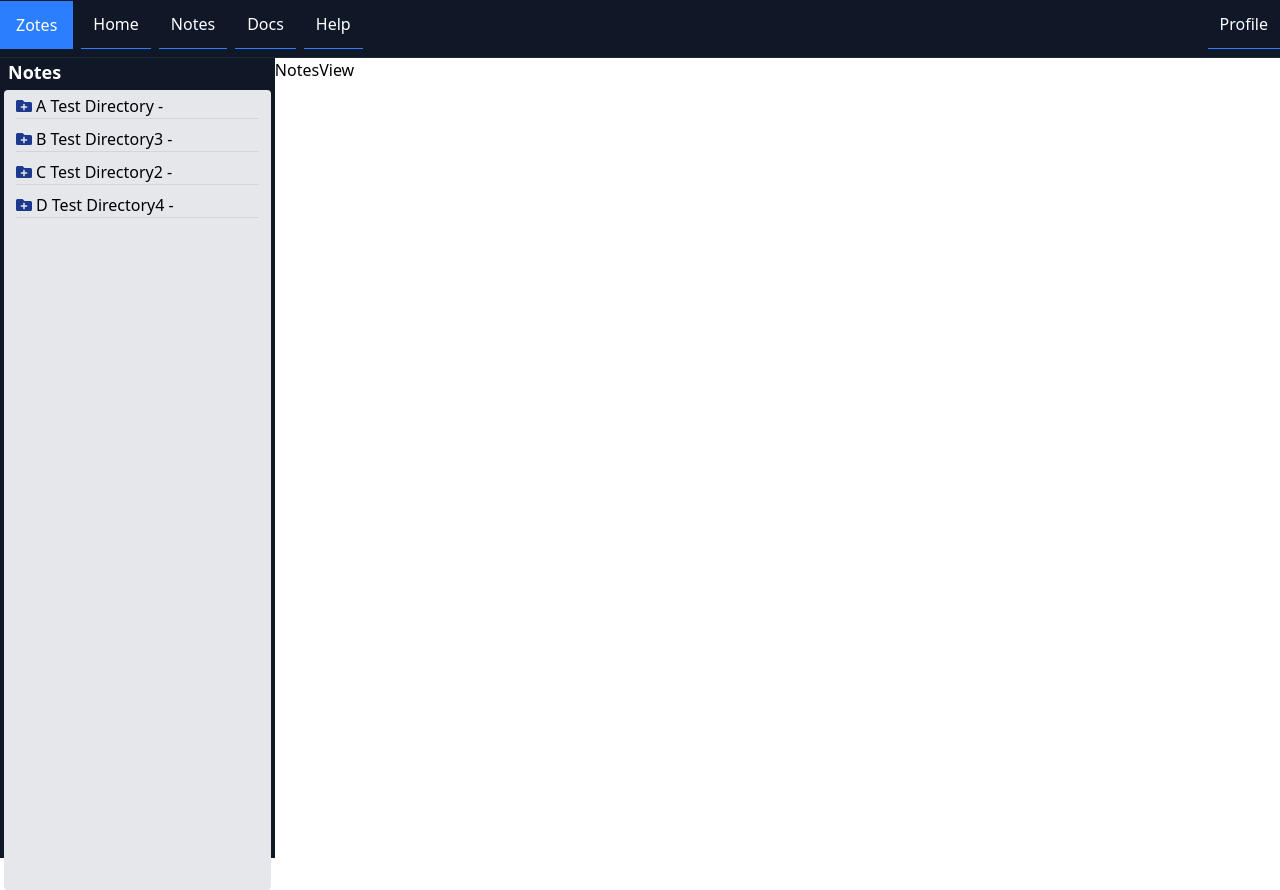
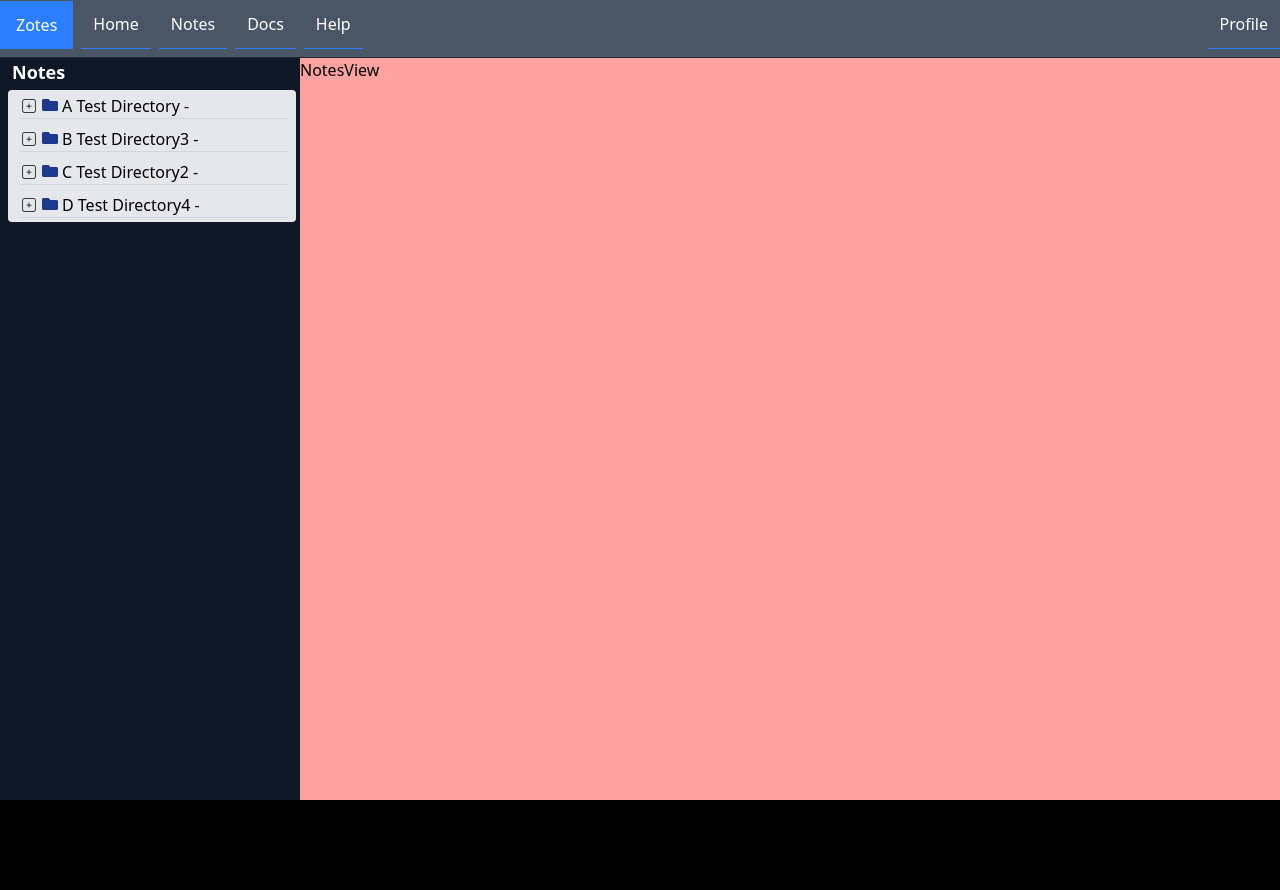
Before and after one commit to cwilliamson29/zotes, a React (Vite) app: page /user in a window 1280 px wide. After the commit the page ends 800 px from the top, so only its background shows below. Built offline with nearby package versions, Linux system fonts and the light colour scheme.

Commit message:
working on directory view

```diff
--- a/src/components/notes/DisplayDirecories.jsx
+++ b/src/components/notes/DisplayDirecories.jsx
@@ -2,7 +2,8 @@ import {useState} from 'react'
 import {sortDirectoriesByName} from "../../helpers/sidebarHelper.js";
 import {Transition} from "@headlessui/react";
 import {useData} from "../../hooks/useData.jsx";
-import {FaFolderMinus, FaFolderPlus} from "react-icons/fa";
+import {FaFolder, FaFolderOpen} from "react-icons/fa";
+import {CiSquareMinus, CiSquarePlus} from "react-icons/ci";
 
 function DisplayDirectories({directory}) {
     const {children} = useData()
@@ -11,13 +12,24 @@ function DisplayDirectories({directory}) {
     const sortedDirectories = sortDirectoriesByName(children)
 
     return (
-        <div className={"mx-3 py-1 overflow-hidden "}>
-            <div className="flex flex-row content-center  border-b-1 border-gray-300" onClick={() => setExpanded(!expanded)}>
+        <div className={"pl-3 py-1 overflow-hidden "}>
+            <div className="flex flex-row content-center border-b-1 border-gray-300 w-[100%]" onClick={() => setExpanded(!expanded)}>
                 <div className="h-[100%] flex my-auto  pr-1">
-                    {expanded ? <FaFolderMinus className="text-blue-700"/> : <FaFolderPlus className="text-blue-900"/>}
+                    {expanded ?
+                        <>
+                            <CiSquareMinus size="18px" className="mr-1"/>
+                            <FaFolderOpen className="text-blue-700"/>
+                        </>
+                        :
+                        <>
+                            <CiSquarePlus size="18px" className="mr-1"/>
+                            <FaFolder className="text-blue-900"/>
+                        </>
+
+                    }
                 </div>
 
-                <p className="truncate text-ellipsis">
+                <p className="overflow-hidden whitespace-nowrap text-ellipsis">
                     {directory.name} - {directory.parent_id}
                 </p>
 
--- a/src/components/notes/NotesView.jsx
+++ b/src/components/notes/NotesView.jsx
@@ -2,7 +2,7 @@ import React from 'react'
 
 function NotesView() {
     return (
-        <div className="w-full bg-white text-black h-full">NotesView</div>
+        <div className="w-full bg-red-300 text-black h-full">NotesView</div>
     )
 }
 
--- a/src/components/notes/Sidebar.jsx
+++ b/src/components/notes/Sidebar.jsx
@@ -9,9 +9,9 @@ function Sidebar() {
     const sortedDirectories = sortDirectoriesByName(parents)
 
     return (
-        <div className="w-[350px] bg-gray-900 text-black h-full">
+        <div className="min-w-[300px] max-w-[300px] bg-gray-900 text-black h-full pr-2 pl-1">
             <h2 className="text-lg text-white font-bold pl-2">Notes</h2>
-            <div className="bg-gray-200 rounded-sm m-1 h-full">
+            <div className="bg-gray-200 rounded-sm m-1 w-full pr-2">
                 {sortedDirectories.map((item) => (
                     <DisplayDirectories directory={item} key={item.id}/>
                 ))}
--- a/src/index.css
+++ b/src/index.css
@@ -1,5 +1,11 @@
 @import "tailwindcss";
 
-body, #root {
+body {
     min-height: 100vh;
+    background: #000;
 }
+
+#root {
+    min-height: 100vh;
+    background: aqua;
+}
--- a/src/pages/ProtectedRoutes.jsx
+++ b/src/pages/ProtectedRoutes.jsx
@@ -4,7 +4,7 @@ import {Outlet} from "react-router-dom";
 
 function ProtectedRoutes() {
     return (
-        <div className="w-full h-screen bg-gray-900 text-white">
+        <div className="w-full h-screen bg-gray-600 text-white">
             <UserNavBar/>
             <Outlet/>
         </div>
--- a/src/pages/protected/Notes.jsx
+++ b/src/pages/protected/Notes.jsx
@@ -4,7 +4,7 @@ import NotesView from "../../components/notes/NotesView.jsx";
 
 function Notes() {
     return (
-        <div className="flex h-full">
+        <div className="flex h-[calc(100%-58px)]">
             <Sidebar/>
             <NotesView/>
         </div>
```
